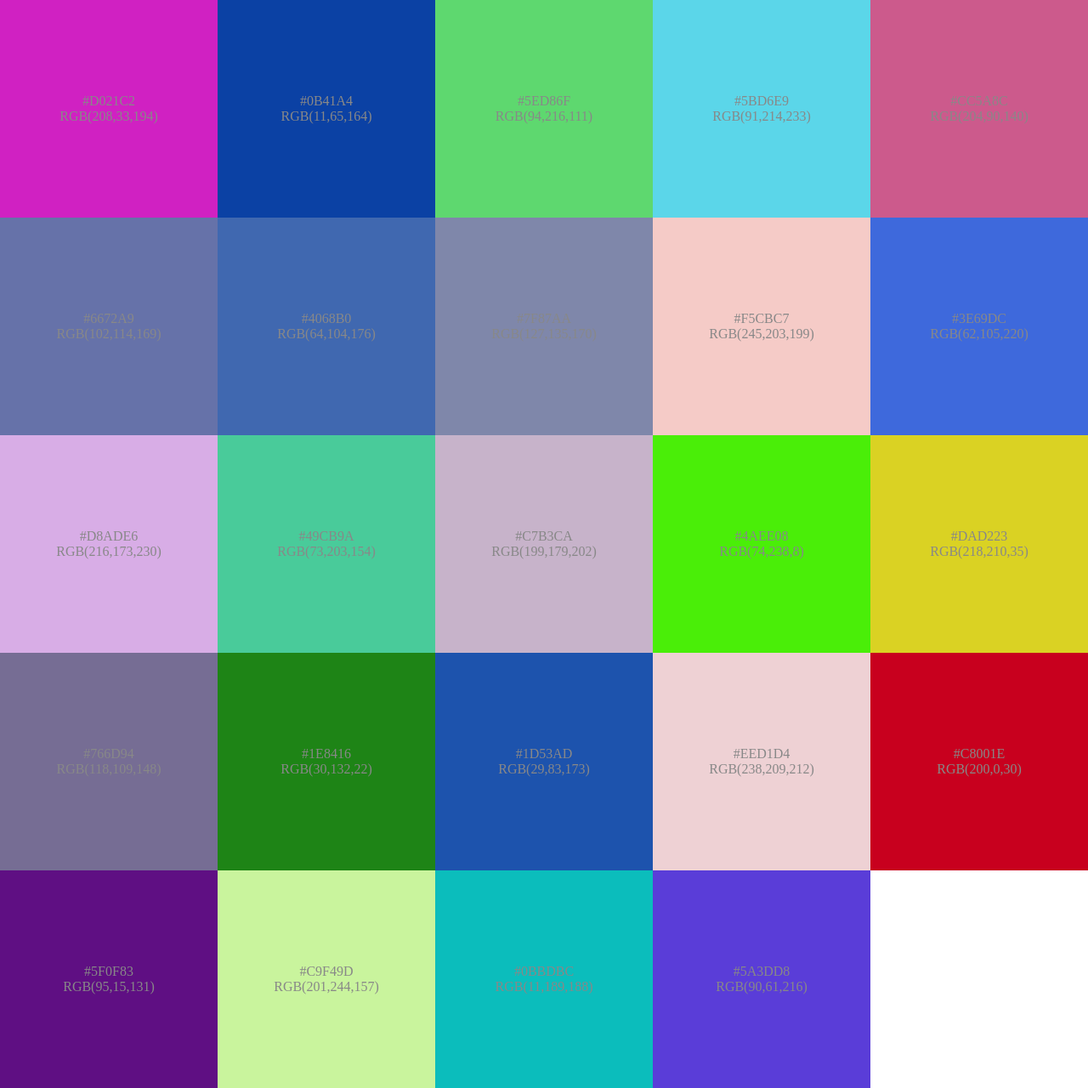
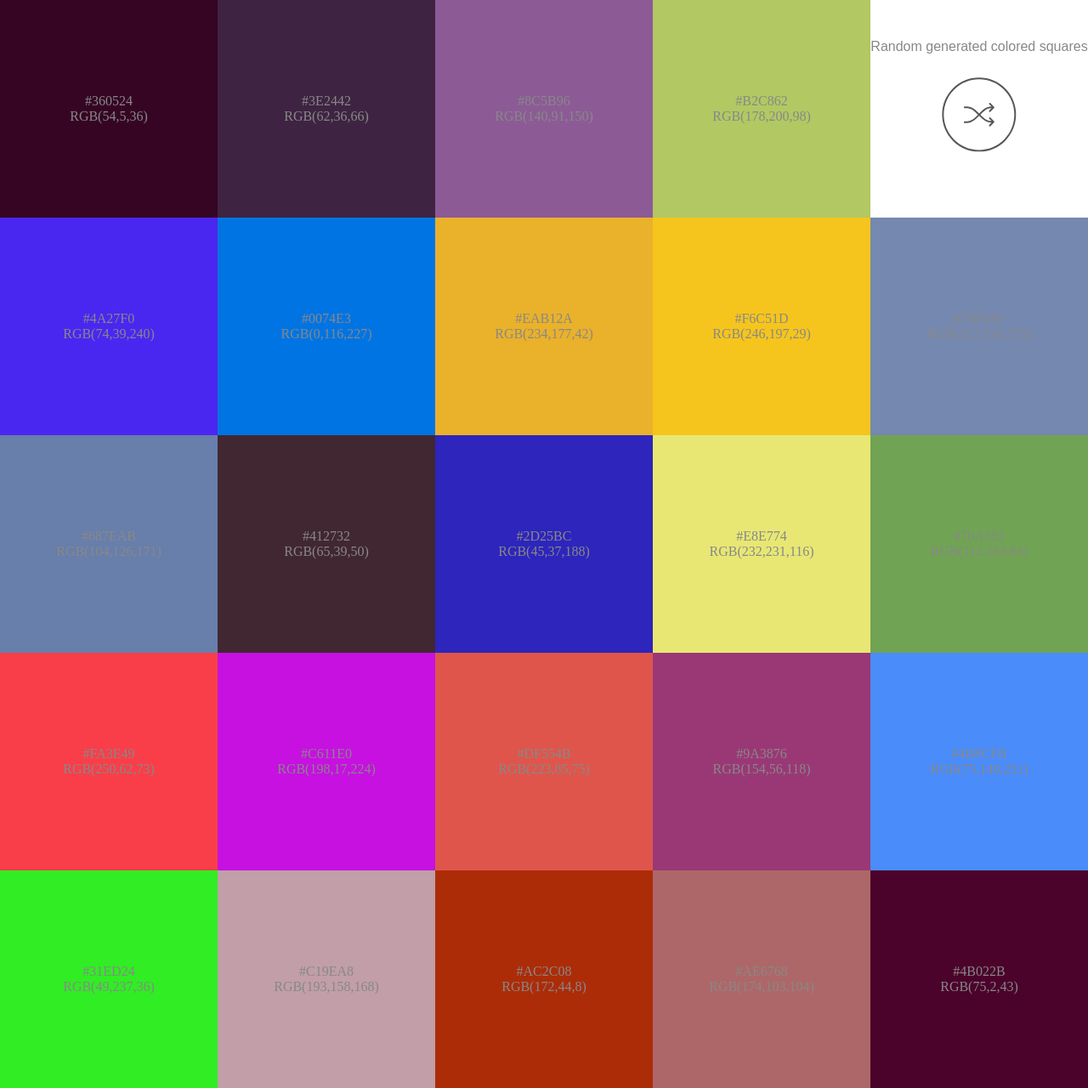
Before and after one commit to musca/random-hex-colored-squares, a plain HTML site: page index.html in a window 1280 px wide. Shown: the whole page at 85% size. Drawn offline with Linux system fonts and the light colour scheme.

Commit message:
add randomize button and info square

```diff
--- a/index.html
+++ b/index.html
@@ -2,7 +2,7 @@
 <html lang="en">
 <head>
     <meta charset="UTF-8">
-    <title>Random generated hex colored squares</title>
+    <title>Random generated colored squares</title>
     <style>
       * {
         margin: 0;
@@ -25,11 +25,20 @@
         height: 100%;
         text-align: center;
         display: table;
+        transition: background 1s;
       }
-      .row div span {
+      .row div:last-child {
+        display: none;
+      }
+      .row div > span {
         display: table-cell;
         vertical-align: middle;
         color: #888;
+      }
+      .row div.float-right {
+        float: right;
+        background-color: #fff !important;
+        font-family: sans-serif;
       }
       @media screen and (min-width: 568px) {
         .row div {
@@ -40,11 +49,21 @@
         .row div {
           width: 20%;
         }
+        .row div:last-child {
+          display: table;
+        }
       }
     </style>
 </head>
 <body>
   <div class="row">
+    <div class="float-right">
+      <span>
+        <p>Random generated colored squares</p>
+          <svg class="randomize" height="141.73" viewBox="0 0 141.73 141.73" width="141.73" xmlns="http://www.w3.org/2000/svg"><g fill="#575756"><path d="M101.648 40.093c-8.22-8.22-19.15-12.747-30.773-12.747s-22.553 4.526-30.772 12.746S27.355 59.24 27.355 70.865s4.527 22.554 12.747 30.773 19.15 12.746 30.774 12.746c11.624 0 22.553-4.526 30.772-12.746 16.97-16.968 16.968-44.577 0-61.545zm-1.413 60.132c-7.842 7.842-18.27 12.16-29.358 12.16-11.09 0-21.518-4.318-29.36-12.16-7.842-7.843-12.16-18.27-12.16-29.36s4.318-21.516 12.16-29.358c7.842-7.842 18.27-12.16 29.358-12.16s21.517 4.32 29.36 12.16c16.188 16.188 16.188 42.53 0 58.718z"/><path d="M82.797 67.445a.997.997 0 0 0 1.414 0l4.38-4.377a1.004 1.004 0 0 0 .216-1.093 1.004 1.004 0 0 0-.217-.323l-4.38-4.377a1 1 0 0 0-1.413 1.414l2.672 2.67h-.42c-5.72 0-10.013 4.023-14.097 8.17-4.133-4.12-8.462-8.17-14.252-8.17h-2.833a1 1 0 0 0 0 2H56.7c5 0 8.853 3.61 12.852 7.597-4 4.068-7.855 7.754-12.85 7.754h-2.835a1 1 0 0 0 0 2H56.7c5.8 0 10.13-4.136 14.266-8.34 4.082 4.06 8.372 7.998 14.082 7.998h.42l-2.67 2.67a1 1 0 0 0 1.413 1.415l4.38-4.377a1.004 1.004 0 0 0 .216-1.093 1.004 1.004 0 0 0-.217-.323l-4.38-4.377a1 1 0 0 0-1.413 1.414l2.672 2.67h-.422c-4.928 0-8.742-3.506-12.68-7.425 3.94-4 7.756-7.582 12.68-7.582h.42l-2.67 2.67a1 1 0 0 0 0 1.415z"/></g></svg>
+
+      </span>
+    </div>
     <div></div>
     <div></div>
     <div></div>
@@ -72,9 +91,13 @@
   </div>
   <script>
     var row = document.body.querySelector(".row");
-    var div = document.body.querySelectorAll(".row div");
+    var div = row.querySelectorAll("div:not(.float-right)");
+    var randomize = row.querySelector(".randomize");
 
     resize();
+    paintSquares();
+
+    randomize.addEventListener("click", paintSquares);
 
     window.onresize = resize;
 
@@ -83,11 +106,13 @@
       row.style.height = height + "px";
     };
 
-    for (var index = 0; index < div.length; index++) {
-      ran_col(div[index]);
+    function paintSquares() {
+      for (var index = 0; index < div.length; index++) {
+        randomColor(div[index]);
+      }
     }
 
-    function ran_col(el) {
+    function randomColor(el) {
       var color = "";
       var letters = '0123456789ABCDEF'.split('');
       //For loop that will create random hexadecimal value.
```
